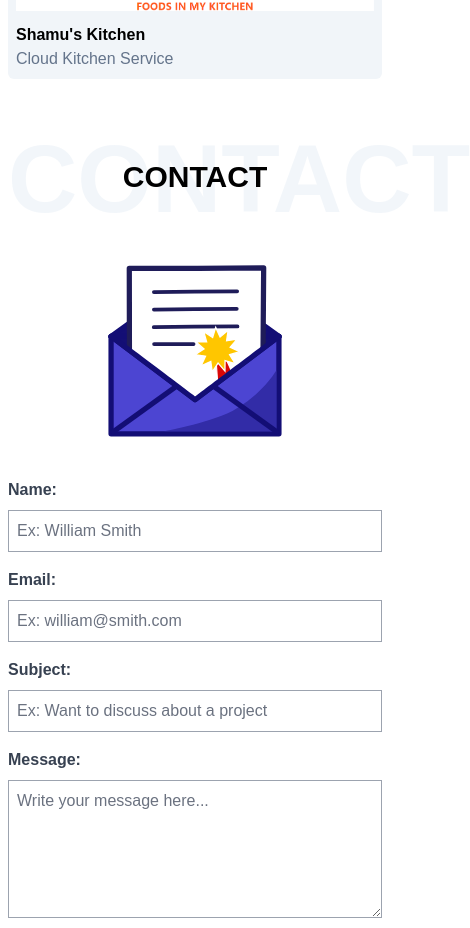
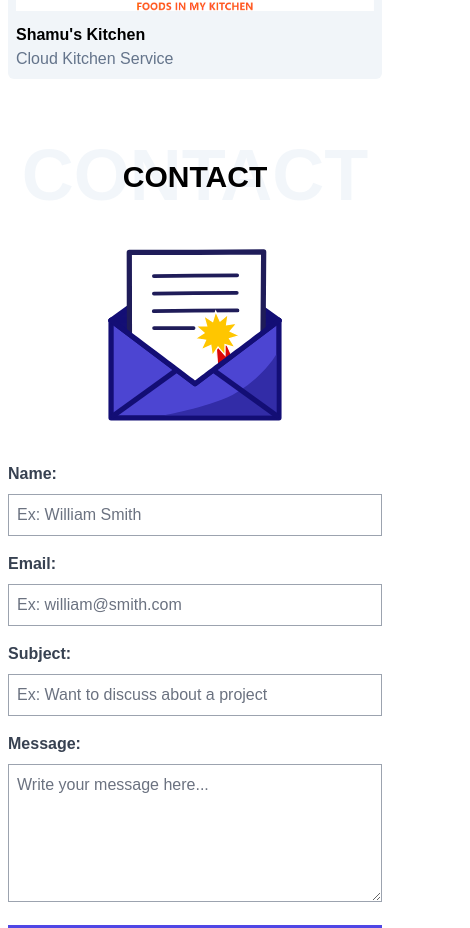
Before and after one commit to codernoyan/my-portfolio-v2, a React (Vite) app: page / in a window 390 px wide. Shown: the part 3596-4524 px from the top of the page, 470 px wide, since content can reach past the window. Built offline with nearby package versions, Linux system fonts and the light colour scheme; a web font is replaced by a local one.

Commit message:
white space bug fixed

```diff
--- a/src/components/contact/Contact.jsx
+++ b/src/components/contact/Contact.jsx
@@ -5,8 +5,8 @@ export default function Contact() {
   return (
     <section id="contact" className="my-20 scroll-mt-20">
       <div className="mb-16">
-        <h2 className="relative text-3xl uppercase font-bold text-center -mb-16">Contact</h2>
-        <h1 className="text-8xl lg:text-9xl uppercase font-bold text-center text-slate-100/90 select-none">Contact</h1>
+        <h2 className="relative text-3xl uppercase font-bold text-center -mb-14">Contact</h2>
+        <h1 className="text-7xl lg:text-9xl uppercase font-bold text-center text-slate-100/90 select-none">Contact</h1>
       </div>
       {/* form */}
       <div className="flex flex-col lg:flex-row gap-10 lg:gap-0">
```
